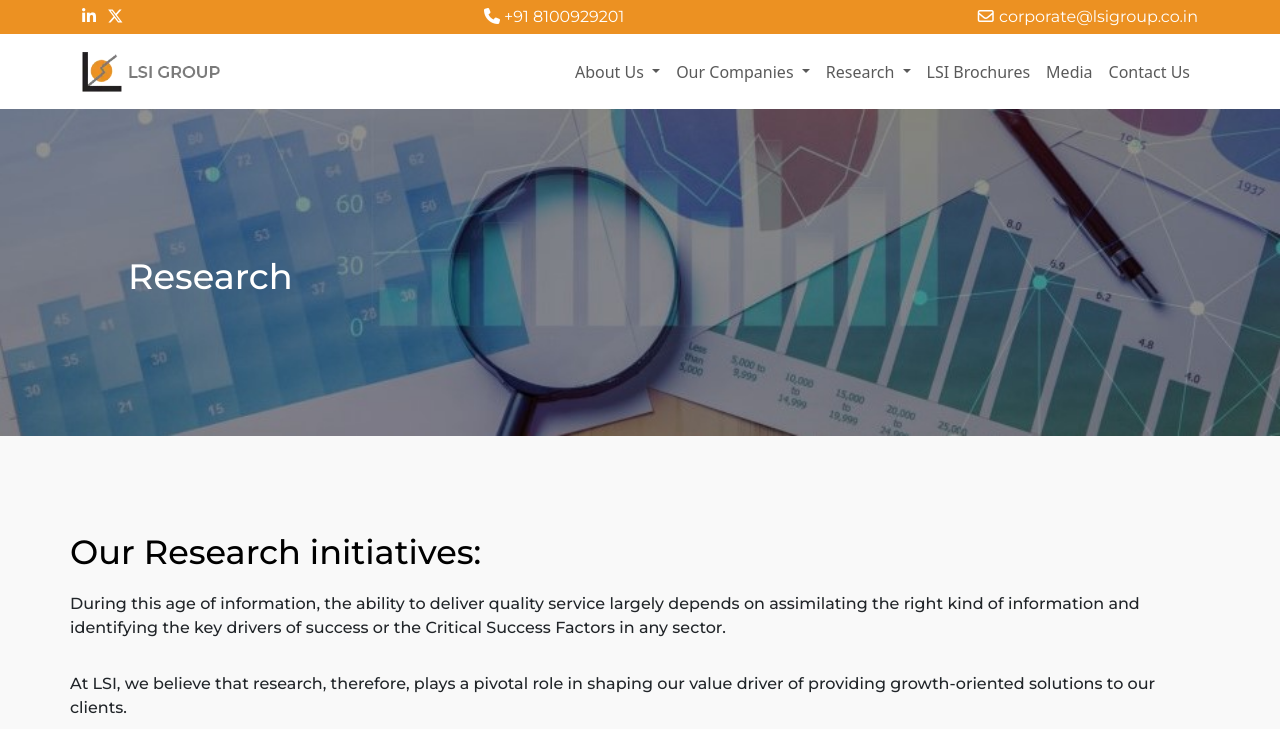
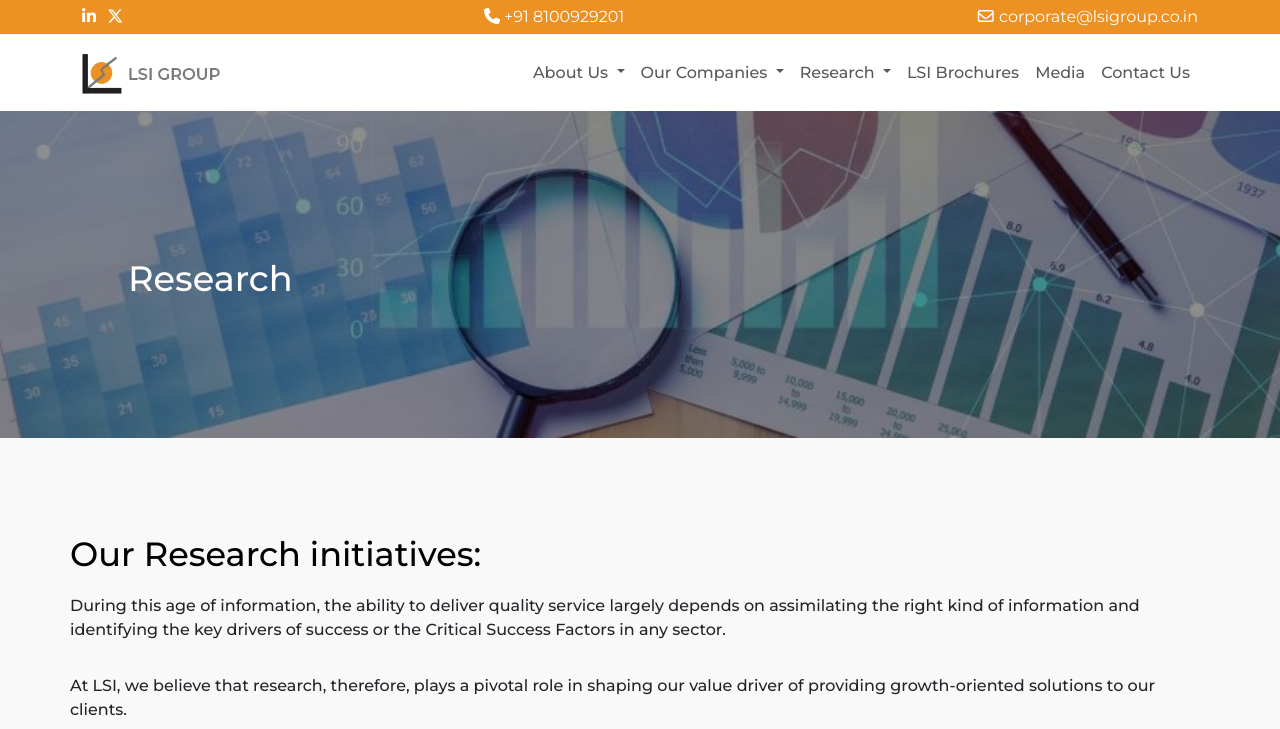
Before and after one commit to josephpal27/LSI-Research, a plain HTML site: page index.html in a window 1280 px wide. Shown: the top 729 px of the page. Drawn offline with nearby package versions, Linux system fonts and the light colour scheme; a script that the page names is missing.

Commit message:
nav updated

```diff
--- a/style.css
+++ b/style.css
@@ -63,6 +63,7 @@
   nav {
     padding: 12px 0 !important;
     background-color: #fff !important;
+    font-family: "Montserrat", sans-serif !important;
   }
   nav .nav-link {
     font-weight: 500;
```
